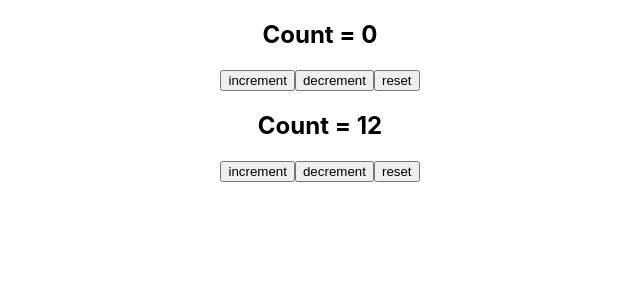
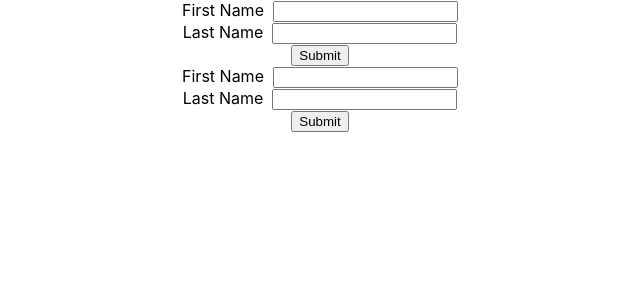
Before and after one commit to R4m21/react-hooks, a React (Create React App) app: page / in a window 1280 px wide. Shown: the top 300 px of the page, without its empty margins (320-960 px from the left). Built offline with nearby package versions, Linux system fonts and the light colour scheme.

Commit message:
Ex3 custom hook part 3 without hook (form input)

```diff
--- a/src/App.js
+++ b/src/App.js
@@ -1,8 +1,10 @@
 import React from "react";
 // import React, { useReducer } from "react";
 import "./App.css";
-import CounterOne from "./components/custom hook/Ex2 useCounter/CounterOne";
-import CounterTwo from "./components/custom hook/Ex2 useCounter/CounterTwo";
+// import CounterOne from "./components/custom hook/Ex2 useCounter/CounterOne";
+// import CounterTwo from "./components/custom hook/Ex2 useCounter/CounterTwo";
+import FormInputOne from "./components/custom hook/Ex3 useFormInput/FormInputOne";
+import FormInputTwo from "./components/custom hook/Ex3 useFormInput/FormInputTwo";
 // import DocumentTitleOne from "./components/custom hook/Ex1 useDocumentTitle/DocumentTitleOne";
 // import DocumentTitleTwo from "./components/custom hook/Ex1 useDocumentTitle/DocumentTitleTwo";
 // import ClassTimer from "./components/useRef Hook/ClassTimer";
@@ -94,8 +96,10 @@ function App() {
       <HookTimer/> */}
       {/* <DocumentTitleOne/>
       <DocumentTitleTwo/> */}
-      <CounterOne/>
-      <CounterTwo/>
+      {/* <CounterOne/>
+      <CounterTwo/> */}
+      <FormInputOne/>
+      <FormInputTwo/>
     </div>
   );
 }
--- /dev/null
+++ b/src/components/custom hook/Ex3 useFormInput/FormInputOne.js
@@ -0,0 +1,28 @@
+import React, { useState } from 'react'
+
+function FormInputOne() {
+    const [firstName, setFirstName] = useState('')
+    const [lastName, setLastName] = useState('')
+    const submitHandler = e => {
+        e.preventDefault()
+        alert(`Hello ${firstName} ${lastName}`)
+    }
+    return (
+        <div>
+        <form onSubmit={submitHandler}>
+            <div>
+                <label>First Name</label>&nbsp;&nbsp;
+                <input type="text" value={firstName} onChange={e => setFirstName(e.target.value)}></input>
+            </div>
+            <div>
+                <label>Last Name</label>&nbsp;&nbsp;
+                <input type="text" value={lastName} onChange={e => setLastName(e.target.value)}></input>
+            </div>
+            <button>Submit</button>
+            {/* <input type="submit"/> */}
+        </form>
+        </div>
+    )
+}
+
+export default FormInputOne
--- /dev/null
+++ b/src/components/custom hook/Ex3 useFormInput/FormInputTwo.js
@@ -0,0 +1,28 @@
+import React, { useState } from 'react'
+
+function FormInputTwo() {
+    const [firstName, setFirstName] = useState('')
+    const [lastName, setLastName] = useState('')
+    const submitHandler = e => {
+        e.preventDefault()
+        alert(`Hello ${firstName} ${lastName}`)
+    }
+    return (
+        <div>
+        <form onSubmit={submitHandler}>
+            <div>
+                <label>First Name</label>&nbsp;&nbsp;
+                <input type="text" value={firstName} onChange={e => setFirstName(e.target.value)}></input>
+            </div>
+            <div>
+                <label>Last Name</label>&nbsp;&nbsp;
+                <input type="text" value={lastName} onChange={e => setLastName(e.target.value)}></input>
+            </div>
+            <button>Submit</button>
+            {/* <input type="submit"/> */}
+        </form>
+        </div>
+    )
+}
+
+export default FormInputTwo
```
